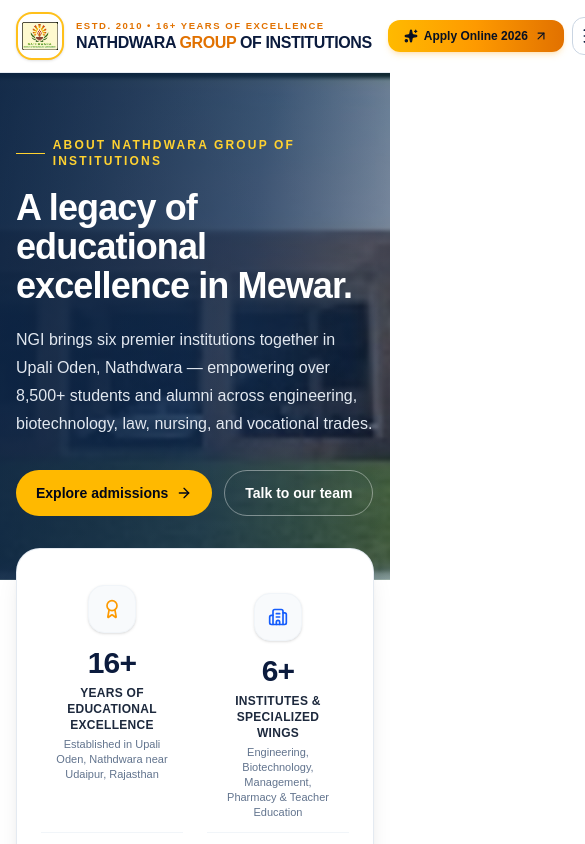
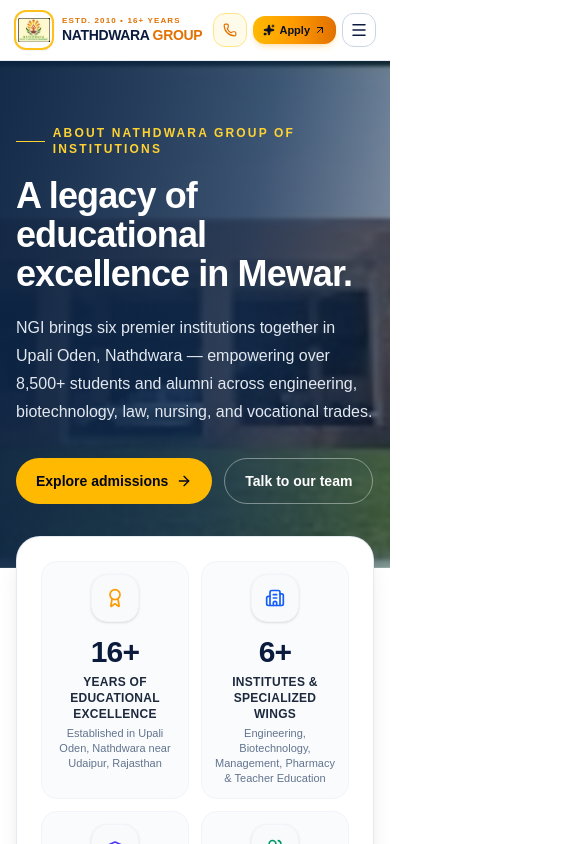
Before and after one commit to dileep-shreeads/nathdwara-group, a Next.js app: page /about in a window 390 px wide. Shown: the top 844 px of the page, 585 px wide, since content can reach past the window. Built offline with nearby package versions, Linux system fonts and the light colour scheme.

Commit message:
fix(mobile): optimize mobile header, drawer backdrop lock, hero responsiveness, ticker badge, and stats layout

```diff
--- a/src/components/Navbar.tsx
+++ b/src/components/Navbar.tsx
@@ -37,6 +37,18 @@ export default function Navbar({ onOpenEnquiry }: NavbarProps) {
     return () => window.removeEventListener("scroll", handleScroll);
   }, []);
 
+  // Body scroll lock on mobile when drawer is open
+  useEffect(() => {
+    if (menuOpen) {
+      document.body.style.overflow = "hidden";
+    } else {
+      document.body.style.overflow = "";
+    }
+    return () => {
+      document.body.style.overflow = "";
+    };
+  }, [menuOpen]);
+
   const closeMenu = () => {
     setMenuOpen(false);
     setActiveDropdown(null);
@@ -52,22 +64,23 @@ export default function Navbar({ onOpenEnquiry }: NavbarProps) {
   };
 
   return (
+    <>
       <header
         className={`sticky top-0 z-50 w-full transition-all duration-300 ${
           isScrolled
-          ? "bg-white/95 backdrop-blur-xl shadow-md border-b border-slate-200/90 py-2.5"
-          : "bg-white/95 backdrop-blur-md border-b border-slate-200/80 py-3 sm:py-3.5"
+            ? "bg-white/98 backdrop-blur-xl shadow-md border-b border-slate-200/90 py-2 sm:py-2.5"
+            : "bg-white/95 backdrop-blur-md border-b border-slate-200/80 py-2.5 sm:py-3.5"
         }`}
       >
-      <div className="mx-auto flex max-w-7xl items-center justify-between gap-4 px-4 sm:px-6 lg:px-8">
-        {/* Brand / Logo (Modern University Emblem & Typography) */}
+        <div className="mx-auto flex max-w-7xl items-center justify-between gap-2.5 sm:gap-4 px-3.5 sm:px-6 lg:px-8">
+          {/* Brand / Logo (Mobile Optimized) */}
           <Link
             href="/"
-          className="group flex shrink-0 items-center gap-3 sm:gap-3.5"
+            className="group flex min-w-0 items-center gap-2 sm:gap-3.5 shrink"
             onClick={closeMenu}
             aria-label="Nathdwara Group of Institutions home"
           >
-          <span className="flex h-12 w-12 sm:h-13 sm:w-13 shrink-0 items-center justify-center overflow-hidden rounded-2xl border-2 border-amber-400/90 bg-white shadow-sm p-1 transition-transform duration-300 group-hover:scale-105">
+            <span className="flex h-10 w-10 sm:h-12 sm:w-12 shrink-0 items-center justify-center overflow-hidden rounded-xl sm:rounded-2xl border-2 border-amber-400/90 bg-white shadow-xs p-0.5 sm:p-1 transition-transform duration-300 group-hover:scale-105">
               <img
                 src="/ngi-logo.png"
                 alt="NGI Logo"
@@ -75,13 +88,14 @@ export default function Navbar({ onOpenEnquiry }: NavbarProps) {
               />
             </span>
             <span className="min-w-0">
-            <span className="block text-[9.5px] sm:text-[10px] font-black uppercase tracking-[0.16em] text-amber-600">
-              ESTD. 2010 • 16+ YEARS OF EXCELLENCE
+              <span className="block text-[8px] sm:text-[9.5px] font-black uppercase tracking-[0.14em] text-amber-600 truncate">
+                ESTD. 2010 • 16+ YEARS
               </span>
-            <span className="block truncate text-base sm:text-lg lg:text-xl font-black leading-tight tracking-tight text-[#0B1B3D]">
-              NATHDWARA <span className="text-amber-600">GROUP</span> OF INSTITUTIONS
+              <span className="block truncate text-sm sm:text-base lg:text-xl font-black leading-tight tracking-tight text-[#0B1B3D]">
+                NATHDWARA <span className="text-amber-600">GROUP</span>
+                <span className="hidden sm:inline"> OF INSTITUTIONS</span>
               </span>
-            <span className="hidden sm:block truncate text-[10px] sm:text-[10.5px] font-bold text-slate-500">
+              <span className="hidden md:block truncate text-[10px] font-bold text-slate-500">
                 Affiliated to RTU Kota &amp; MLSU Udaipur • Approved by AICTE &amp; BCI
               </span>
             </span>
@@ -175,7 +189,7 @@ export default function Navbar({ onOpenEnquiry }: NavbarProps) {
                       href="/niet"
                       className="flex items-start gap-2.5 rounded-2xl p-2.5 hover:bg-amber-50/70 border border-transparent hover:border-amber-200 transition"
                     >
-                    <div className="w-8 h-8 rounded-xl bg-blue-100 text-[#0B1B3D] flex items-center justify-center shrink-0 font-black text-xs shadow-sm">
+                      <div className="w-8 h-8 rounded-xl bg-blue-100 text-[#0B1B3D] flex items-center justify-center shrink-0 font-black text-xs shadow-xs">
                         ET
                       </div>
                       <div>
@@ -188,7 +202,7 @@ export default function Navbar({ onOpenEnquiry }: NavbarProps) {
                       href="/nibm"
                       className="flex items-start gap-2.5 rounded-2xl p-2.5 hover:bg-blue-50/70 border border-transparent hover:border-blue-200 transition"
                     >
-                    <div className="w-8 h-8 rounded-xl bg-emerald-100 text-emerald-800 flex items-center justify-center shrink-0 font-black text-xs shadow-sm">
+                      <div className="w-8 h-8 rounded-xl bg-emerald-100 text-emerald-800 flex items-center justify-center shrink-0 font-black text-xs shadow-xs">
                         BM
                       </div>
                       <div>
@@ -201,7 +215,7 @@ export default function Navbar({ onOpenEnquiry }: NavbarProps) {
                       href="/nlc"
                       className="flex items-start gap-2.5 rounded-2xl p-2.5 hover:bg-purple-50/70 border border-transparent hover:border-purple-200 transition"
                     >
-                    <div className="w-8 h-8 rounded-xl bg-purple-100 text-purple-800 flex items-center justify-center shrink-0 font-black text-xs shadow-sm">
+                      <div className="w-8 h-8 rounded-xl bg-purple-100 text-purple-800 flex items-center justify-center shrink-0 font-black text-xs shadow-xs">
                         LC
                       </div>
                       <div>
@@ -214,7 +228,7 @@ export default function Navbar({ onOpenEnquiry }: NavbarProps) {
                       href="/ayurved-nursing"
                       className="flex items-start gap-2.5 rounded-2xl p-2.5 hover:bg-rose-50/70 border border-transparent hover:border-rose-200 transition"
                     >
-                    <div className="w-8 h-8 rounded-xl bg-rose-100 text-rose-800 flex items-center justify-center shrink-0 font-black text-xs shadow-sm">
+                      <div className="w-8 h-8 rounded-xl bg-rose-100 text-rose-800 flex items-center justify-center shrink-0 font-black text-xs shadow-xs">
                         AN
                       </div>
                       <div>
@@ -227,7 +241,7 @@ export default function Navbar({ onOpenEnquiry }: NavbarProps) {
                       href="/vdsms"
                       className="flex items-start gap-2.5 rounded-2xl p-2.5 hover:bg-amber-50/70 border border-transparent hover:border-amber-200 transition"
                     >
-                    <div className="w-8 h-8 rounded-xl bg-amber-100 text-amber-800 flex items-center justify-center shrink-0 font-black text-xs shadow-sm">
+                      <div className="w-8 h-8 rounded-xl bg-amber-100 text-amber-800 flex items-center justify-center shrink-0 font-black text-xs shadow-xs">
                         MS
                       </div>
                       <div>
@@ -240,7 +254,7 @@ export default function Navbar({ onOpenEnquiry }: NavbarProps) {
                       href="/npiti"
                       className="flex items-start gap-2.5 rounded-2xl p-2.5 hover:bg-cyan-50/70 border border-transparent hover:border-cyan-200 transition"
                     >
-                    <div className="w-8 h-8 rounded-xl bg-cyan-100 text-cyan-800 flex items-center justify-center shrink-0 font-black text-xs shadow-sm">
+                      <div className="w-8 h-8 rounded-xl bg-cyan-100 text-cyan-800 flex items-center justify-center shrink-0 font-black text-xs shadow-xs">
                         ITI
                       </div>
                       <div>
@@ -277,7 +291,7 @@ export default function Navbar({ onOpenEnquiry }: NavbarProps) {
             {/* Admissions 2026 */}
             <Link
               href="/admissions"
-            className={`whitespace-nowrap inline-flex items-center gap-1.5 rounded-xl px-2.5 xl:px-3 py-2 text-xs xl:text-[13px] font-bold transition-all ${
+              className={`whitespace-nowrap inline-flex items-center gap-1 rounded-xl px-2.5 xl:px-3 py-2 text-xs xl:text-[13px] font-bold transition-all ${
                 isActive("/admissions")
                   ? "bg-[#0B1B3D] text-amber-300 shadow-sm"
                   : "text-slate-700 hover:bg-slate-100 hover:text-[#0B1B3D]"
@@ -326,8 +340,8 @@ export default function Navbar({ onOpenEnquiry }: NavbarProps) {
             </Link>
           </nav>
 
-        {/* Action Buttons on Right */}
-        <div className="flex shrink-0 items-center gap-2 sm:gap-2.5">
+          {/* Action Buttons on Right (Responsive) */}
+          <div className="flex shrink-0 items-center gap-1.5 sm:gap-2.5">
             {onOpenEnquiry && (
               <button
                 type="button"
@@ -339,23 +353,34 @@ export default function Navbar({ onOpenEnquiry }: NavbarProps) {
               </button>
             )}
 
+            {/* Click-to-call icon button on mobile */}
+            <a
+              href="tel:+919571345444"
+              className="inline-flex sm:hidden items-center justify-center h-8.5 w-8.5 rounded-xl bg-amber-50 border border-amber-200 text-[#0B1B3D]"
+              aria-label="Call Admissions"
+            >
+              <Phone className="h-3.5 w-3.5 text-amber-600" />
+            </a>
+
+            {/* Modern Apply Button */}
             <Link
               href="/admissions"
-            className="inline-flex items-center gap-1.5 rounded-xl bg-gradient-to-r from-amber-400 via-amber-500 to-amber-600 hover:from-amber-500 hover:to-amber-700 px-4 sm:px-5 py-2 sm:py-2.5 text-xs font-black text-[#061024] shadow-md shadow-amber-500/20 hover:shadow-lg hover:shadow-amber-500/30 transition-all transform hover:-translate-y-0.5"
+              className="inline-flex items-center gap-1 sm:gap-1.5 rounded-xl bg-gradient-to-r from-amber-400 via-amber-500 to-amber-600 hover:from-amber-500 hover:to-amber-700 px-2.5 sm:px-4 py-1.5 sm:py-2 text-[11px] sm:text-xs font-black text-[#061024] shadow-md shadow-amber-500/20 hover:shadow-lg transition-all transform hover:-translate-y-0.5"
             >
-            <Sparkles className="h-3.5 w-3.5 fill-current" />
-            <span>Apply Online 2026</span>
-            <ArrowUpRight className="h-3.5 w-3.5" />
+              <Sparkles className="h-3 w-3 sm:h-3.5 sm:w-3.5 fill-current" />
+              <span className="hidden sm:inline">Apply Online 2026</span>
+              <span className="sm:hidden">Apply</span>
+              <ArrowUpRight className="h-3 w-3 sm:h-3.5 sm:w-3.5" />
             </Link>
 
             {/* Mobile Menu Toggle Button */}
             <button
               type="button"
-            className="inline-flex h-9.5 w-9.5 items-center justify-center rounded-xl border border-slate-300 text-[#0B1B3D] transition hover:bg-slate-100 lg:hidden cursor-pointer"
+              className="inline-flex h-8.5 w-8.5 sm:h-9.5 sm:w-9.5 items-center justify-center rounded-xl border border-slate-300 text-[#0B1B3D] transition hover:bg-slate-100 lg:hidden cursor-pointer"
               onClick={() => setMenuOpen((open) => !open)}
               aria-label={menuOpen ? "Close menu" : "Open menu"}
             >
-            {menuOpen ? <X className="h-5 w-5" /> : <Menu className="h-5 w-5" />}
+              {menuOpen ? <X className="h-4.5 w-4.5 sm:h-5 sm:w-5" /> : <Menu className="h-4.5 w-4.5 sm:h-5 sm:w-5" />}
             </button>
           </div>
         </div>
@@ -365,18 +390,18 @@ export default function Navbar({ onOpenEnquiry }: NavbarProps) {
           <div className="lg:hidden border-t border-slate-200 bg-white/98 backdrop-blur-xl shadow-2xl max-h-[85vh] overflow-y-auto">
             <div className="p-4 space-y-3">
               {/* Quick Mobile Action Bar */}
-            <div className="grid grid-cols-2 gap-2 pb-3 border-b border-slate-200">
+              <div className="grid grid-cols-2 gap-2 pb-3 border-b border-slate-100">
                 <Link
                   href="/admissions"
                   onClick={closeMenu}
-                className="flex items-center justify-center gap-1.5 py-2.5 px-3 rounded-xl bg-gradient-to-r from-amber-400 to-amber-500 text-[#0B1B3D] font-black text-xs shadow-sm"
+                  className="flex items-center justify-center gap-1.5 py-2.5 px-3 rounded-xl bg-gradient-to-r from-amber-400 to-amber-500 text-[#0B1B3D] font-black text-xs shadow-md shadow-amber-500/20"
                 >
                   <Sparkles className="w-3.5 h-3.5 fill-current" />
                   <span>Apply 2026</span>
                 </Link>
                 <a
                   href="tel:+919571345444"
-                className="flex items-center justify-center gap-1.5 py-2.5 px-3 rounded-xl bg-[#0B1B3D] text-white font-bold text-xs"
+                  className="flex items-center justify-center gap-1.5 py-2.5 px-3 rounded-xl bg-[#0B1B3D] text-white font-bold text-xs shadow-md"
                 >
                   <Phone className="w-3.5 h-3.5 text-amber-400" />
                   <span>Call Helpline</span>
@@ -421,7 +446,7 @@ export default function Navbar({ onOpenEnquiry }: NavbarProps) {
                   </button>
 
                   {activeDropdown === "colleges" && (
-                  <div className="pl-4 pr-2 py-2 space-y-1.5 text-xs bg-slate-50 rounded-2xl mt-1 border border-slate-100">
+                    <div className="pl-3 pr-2 py-2 space-y-1.5 text-xs bg-slate-50 rounded-2xl mt-1 border border-slate-100">
                       <Link
                         href="/niet"
                         onClick={closeMenu}
@@ -534,5 +559,15 @@ export default function Navbar({ onOpenEnquiry }: NavbarProps) {
           </div>
         )}
       </header>
+
+      {/* Mobile Drawer Backdrop Overlay */}
+      {menuOpen && (
+        <div
+          className="fixed inset-0 bg-black/40 backdrop-blur-xs z-40 lg:hidden"
+          onClick={closeMenu}
+          aria-hidden="true"
+        />
+      )}
+    </>
   );
 }
--- a/src/components/NoticeTicker.tsx
+++ b/src/components/NoticeTicker.tsx
@@ -10,9 +10,10 @@ export default function NoticeTicker() {
     <div className="bg-[#0B1B3D] text-white border-y border-[#182e5c] overflow-hidden py-2.5 shadow-sm">
       <div className="max-w-7xl mx-auto px-4 sm:px-6 lg:px-8 flex items-center gap-3">
         {/* Badge */}
-        <div className="flex items-center gap-1.5 px-3 py-1 rounded-md bg-amber-400 text-[#071328] font-black text-xs whitespace-nowrap shadow-sm shrink-0">
+        <div className="flex items-center gap-1.5 px-2.5 sm:px-3 py-1 rounded-md bg-amber-400 text-[#071328] font-black text-[11px] sm:text-xs whitespace-nowrap shadow-sm shrink-0">
           <Flame className="w-3.5 h-3.5 text-[#071328] fill-current animate-bounce" />
-          <span className="tracking-wide">LATEST NOTICES &amp; HAPPENINGS</span>
+          <span className="tracking-wide hidden sm:inline">LATEST NOTICES &amp; HAPPENINGS</span>
+          <span className="tracking-wide sm:hidden">UPDATES</span>
         </div>
 
         {/* Marquee Ticker */}
--- a/src/components/StatsCounter.tsx
+++ b/src/components/StatsCounter.tsx
@@ -34,13 +34,11 @@ export default function StatsCounter() {
   return (
     <section className="relative z-20 mx-auto max-w-7xl px-4 -mt-8 sm:-mt-10 mb-8 sm:px-6 lg:px-8">
       <div className="bg-white rounded-3xl shadow-xl border border-slate-200/90 p-6 lg:p-8">
-        <div className="grid grid-cols-2 md:grid-cols-3 lg:grid-cols-6 gap-6 divide-y lg:divide-y-0 lg:divide-x divide-slate-100">
+        <div className="grid grid-cols-2 md:grid-cols-3 lg:grid-cols-6 gap-3 sm:gap-6 lg:divide-x lg:divide-slate-100">
           {NGI_STATS.map((stat, idx) => (
             <div
               key={idx}
-              className={`flex flex-col items-center text-center p-3 group transition-all duration-200 hover:-translate-y-1 ${
-                idx > 0 ? "pt-5 lg:pt-0" : ""
-              }`}
+              className="flex flex-col items-center text-center p-3 sm:p-3 rounded-2xl bg-slate-50/70 sm:bg-transparent border border-slate-100 sm:border-0 group transition-all duration-200 hover:-translate-y-1"
             >
               <div className="w-12 h-12 rounded-2xl bg-slate-50 border border-slate-100 flex items-center justify-center mb-3 shadow-sm group-hover:scale-110 group-hover:bg-amber-50 transition-all">
                 {getIcon(stat.iconName)}
```
Also changed, not shown: src/components/HeroSlider.tsx (+20 -20 lines). Lines whose indentation alone changed are shown as unchanged.
